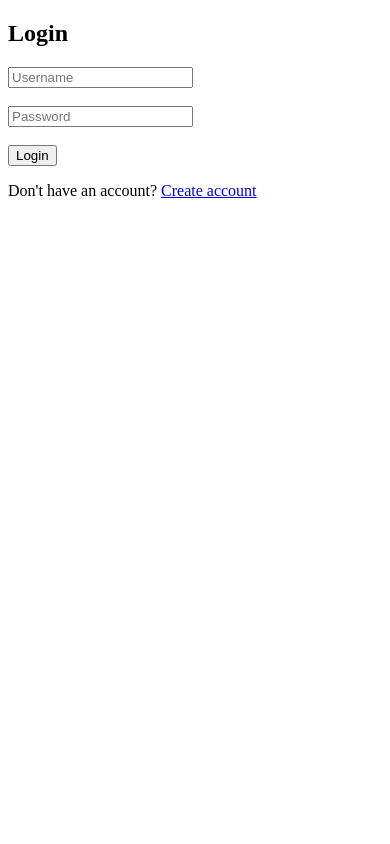
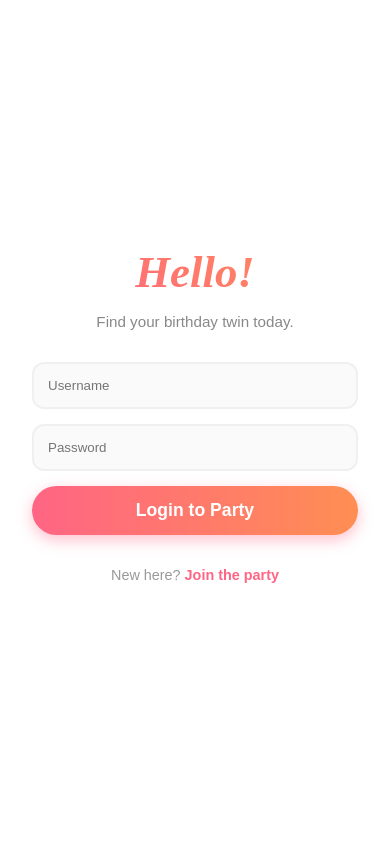
Before and after one commit to Tenebr1sm/SocialLifeApp-3340, a Django app: template accounts/templates/registration/login.html in a window 390 px wide. Run offline with Django 3.2, Linux system fonts and the light colour scheme; the template is opened without the code that fills it, so the values that code supplies are empty.

Commit message:
latest profile changes

```diff
--- a/accounts/templates/registration/login.html
+++ b/accounts/templates/registration/login.html
@@ -1,26 +1,173 @@
 {% extends "base.html" %}
 
 {% block content %}
-<h2>Login</h2>
+
+<style>
+    /* Ensure full width/height and remove default browser margins if base.html doesn't */
+    body, html {
+        margin: 0;
+        padding: 0;
+        height: 100%;
+    }
+
+    @import url('https://fonts.googleapis.com/css2?family=Playfair+Display:ital,wght@0,700;1,700&family=Poppins:wght@300;400;500;600&display=swap');
+
+    .split-screen {
+        display: flex;
+        width: 100%;
+        min-height: 100vh; /* Ensures it fills the screen vertically */
+        font-family: 'Poppins', sans-serif;
+    }
+
+    /* --- THE LEFT SIDE IMAGE --- */
+    .left-pane {
+        flex: 1; /* Takes up 50% space */
+        /* I've added a new, high-quality aesthetic cake image here */
+        background-image: url('https://images.unsplash.com/photo-1621303837174-89787a7d4729?ixlib=rb-1.2.1&auto=format&fit=crop&w=1000&q=80');
+        background-size: cover;   /* Ensures image covers the whole area without stretching */
+        background-position: center; /* Centers the main focus of the image */
+    }
+
+    /* --- THE RIGHT SIDE FORM --- */
+    .right-pane {
+        flex: 1;
+        display: flex;
+        justify-content: center;
+        align-items: center;
+        /* Soft warm gradient background */
+        background: linear-gradient(135deg, #FFF6E5 0%, #FFEFF2 100%);
+    }
+
+    .login-card {
+        width: 100%;
+        max-width: 380px;
+        padding: 3rem;
+        background-color: rgba(255, 255, 255, 0.95); /* Slightly transparent white */
+        border-radius: 20px;
+        box-shadow: 0 15px 35px rgba(255, 105, 135, 0.15);
+        text-align: center;
+    }
+
+    .login-card h2 {
+        font-family: 'Playfair Display', serif;
+        font-weight: 700;
+        font-style: italic;
+        font-size: 2.8rem;
+        margin: 0 0 0.5rem 0;
+        /* Gradient text effect */
+        background: -webkit-linear-gradient(45deg, #FF6584, #FF8E53);
+        -webkit-background-clip: text;
+        -webkit-text-fill-color: transparent;
+    }
+
+    .login-card .subtitle {
+        color: #888;
+        font-size: 0.95rem;
+        margin-bottom: 2rem;
+    }
+
+    .login-card input {
+        width: 100%;
+        padding: 14px;
+        margin-bottom: 15px;
+        border: 2px solid #f0f0f0;
+        border-radius: 12px; /* Slightly rounder inputs */
+        box-sizing: border-box;
+        font-family: 'Poppins', sans-serif;
+        background-color: #fafafa;
+        transition: all 0.3s ease;
+    }
+
+    .login-card input:focus {
+        border-color: #FF6584;
+        background-color: white;
+        box-shadow: 0 0 0 4px rgba(255, 101, 132, 0.1); /* Subtle pink glow on focus */
+        outline: none;
+    }
+
+    .login-card button {
+        width: 100%;
+        padding: 14px;
+        background: linear-gradient(to right, #FF6584, #FF8E53);
+        color: white;
+        border: none;
+        border-radius: 50px;
+        font-size: 1.1rem;
+        font-weight: 600;
+        cursor: pointer;
+        font-family: 'Poppins', sans-serif;
+        box-shadow: 0 5px 15px rgba(255, 101, 132, 0.4);
+        transition: transform 0.2s, box-shadow 0.2s;
+    }
+
+    .login-card button:hover {
+        transform: translateY(-3px);
+        box-shadow: 0 8px 25px rgba(255, 101, 132, 0.5);
+    }
+
+    .footer-link {
+        margin-top: 2rem;
+        font-size: 0.9rem;
+        color: #999;
+    }
+
+    .footer-link a {
+        color: #FF6584;
+        text-decoration: none;
+        font-weight: 600;
+        transition: color 0.2s;
+    }
+
+    .footer-link a:hover {
+        color: #FF8E53;
+        text-decoration: underline;
+    }
+
+    /* Mobile Responsiveness */
+    @media (max-width: 850px) {
+        .left-pane { display: none; } /* Hide image on smaller screens */
+        .right-pane { background: white; } /* Make background solid white on mobile */
+        .login-card {
+            box-shadow: none;
+            background-color: white;
+            padding: 2rem;
+        }
+    }
+</style>
+
+<div class="split-screen">
+    <div class="left-pane"></div>
+
+    <div class="right-pane">
+        <div class="login-card">
+            <h2>Hello!</h2>
+            <p class="subtitle">Find your birthday twin today.</p>
 
             {% if messages %}
                 {% for message in messages %}
-    {{ message }}
+                    <p style="color: #FF6584; font-size: 0.9rem; margin-bottom:10px; background: #fff0f3; padding: 5px; border-radius: 5px;">{{ message }}</p>
                 {% endfor %}
             {% endif %}
 
-<form method="POST">
+            {% if error %}
+                <p style="color:#d93025; font-size: 0.9rem; background: #ffe6e6; padding: 5px; border-radius: 5px;">{{ error }}</p>
+            {% endif %}
+
+            <form method="POST" autocomplete="off">
                 {% csrf_token %}
-    <input type="text" name="username" placeholder="Username">
-    <br><br>
-    <input type="password" name="password" placeholder="Password">
-    <br><br>
-    <button type="submit">Login</button>
+                <input type="text" name="username" placeholder="Username" required>
+                <input type="password" name="password" placeholder="Password" required>
+
+                <button type="submit">Login to Party</button>
             </form>
 
+            <div class="footer-link">
                 <p>
-  Don't have an account?
-  <a href="{% url 'register' %}">Create account</a>
+                    New here? <a href="{% url 'register' %}">Join the party</a>
                 </p>
+            </div>
+        </div>
+    </div>
+</div>
 
 {% endblock %}
```
Lines whose indentation alone changed are shown as unchanged.
